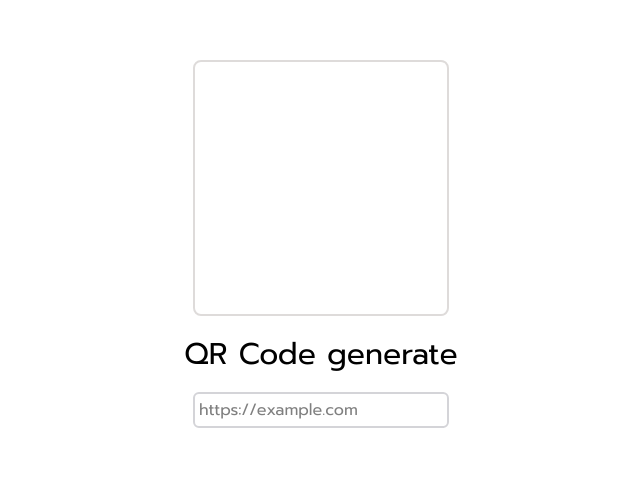
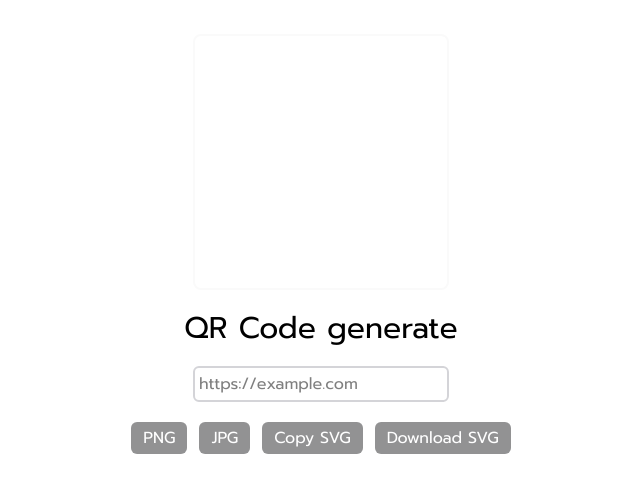
Before and after one commit to B-bsw/qr-gen, a Next.js app: page / in a window 1280 px wide. Shown: the part 156-648 px from the top of the page, without its empty margins (319-959 px from the left). Built offline with nearby package versions, Linux system fonts and the light colour scheme.

Commit message:
feat:add button type file

```diff
--- a/src/app/page.tsx
+++ b/src/app/page.tsx
@@ -5,28 +5,103 @@ import QRCode from 'qrcode'
 export default function Home() {
     const [text, setText] = useState<string | null>(null)
     const [qrImage, setQrImage] = useState<string | null>(null)
+    const [qrSvg, setQrSvg] = useState<string | null>(null)
+    const [showSvg, setShowSvg] = useState(false)
 
     useEffect(() => {
         if (!text) {
             setQrImage(null)
+            setQrSvg(null)
             return
         }
 
+        // PNG
         QRCode.toDataURL(text, {
             width: 256,
             margin: 2,
-            color: {
-                dark: '#000000',
-                light: '#ffffff',
-            },
         })
             .then((url) => setQrImage(url))
-            .catch((err) => console.error(err))
+            .catch(console.error)
+
+        // SVG
+        QRCode.toString(text, {
+            type: 'svg',
+        })
+            .then((svg) => setQrSvg(svg))
+            .catch(console.error)
     }, [text])
+
+    const downloadPNG = () => {
+        if (!qrImage) return
+
+        const a = document.createElement('a')
+        a.href = qrImage
+        a.download = 'qrcode.png'
+        a.click()
+    }
+
+    const downloadSVG = () => {
+        if (!qrSvg) return
+
+        const blob = new Blob([qrSvg], { type: 'image/svg+xml' })
+        const url = URL.createObjectURL(blob)
+
+        const a = document.createElement('a')
+        a.href = url
+        a.download = 'qrcode.svg'
+        a.click()
+
+        URL.revokeObjectURL(url)
+    }
+
+    const downloadJPG = () => {
+        if (!qrImage) return
+
+        const img = new Image()
+        img.src = qrImage
+
+        img.onload = () => {
+            const canvas = document.createElement('canvas')
+            canvas.width = img.width
+            canvas.height = img.height
+
+            const ctx = canvas.getContext('2d')
+            if (!ctx) return
+
+            // background สีขาว (JPG ไม่มี transparency)
+            ctx.fillStyle = '#ffffff'
+            ctx.fillRect(0, 0, canvas.width, canvas.height)
+
+            ctx.drawImage(img, 0, 0)
+
+            const jpgUrl = canvas.toDataURL('image/jpeg', 0.9)
+
+            const a = document.createElement('a')
+            a.href = jpgUrl
+            a.download = 'qrcode.jpg'
+            a.click()
+        }
+    }
+
+    const copySVG = async () => {
+        if (!qrSvg) return
+
+        try {
+            await navigator.clipboard.writeText(qrSvg)
+            alert('SVG copied!')
+        } catch (err) {
+            console.error(err)
+        }
+    }
+
+    const handleShowSVG = () => {
+        setShowSvg((prev) => !prev)
+    }
+
     return (
-        <div className="mx-4 flex h-full flex-col items-center justify-center gap-5">
+        <div className="mx-4 flex h-full flex-col items-center justify-center gap-5 transition-all">
             <div
-                className={`h-64 w-64 rounded-lg border-2 border-stone-300/80 p-1`}
+                className={`h-64 w-64 rounded-lg border-2 ${!text ? 'border-zinc-50' : 'border-zinc-500'} p-1`}
             >
                 {text && (
                     <div>
@@ -49,6 +124,40 @@ export default function Home() {
                     placeholder="https://example.com"
                 />
             </div>
+
+            <div className="flex flex-wrap gap-3">
+                <button
+                    onClick={downloadPNG}
+                    disabled={!qrImage}
+                    className="rounded-md bg-zinc-800 px-3 py-1 text-white disabled:opacity-50"
+                >
+                    PNG
+                </button>
+
+                <button
+                    onClick={downloadJPG}
+                    disabled={!qrImage}
+                    className="rounded-md bg-zinc-800 px-3 py-1 text-white disabled:opacity-50"
+                >
+                    JPG
+                </button>
+
+                <button
+                    onClick={copySVG}
+                    disabled={!qrSvg}
+                    className="rounded-md bg-zinc-800 px-3 py-1 text-white disabled:opacity-50"
+                >
+                    Copy SVG
+                </button>
+
+                <button
+                    onClick={downloadSVG}
+                    disabled={!qrSvg}
+                    className="rounded-md bg-zinc-800 px-3 py-1 text-white disabled:opacity-50"
+                >
+                    Download SVG
+                </button>
+            </div>
         </div>
     )
 }
```
